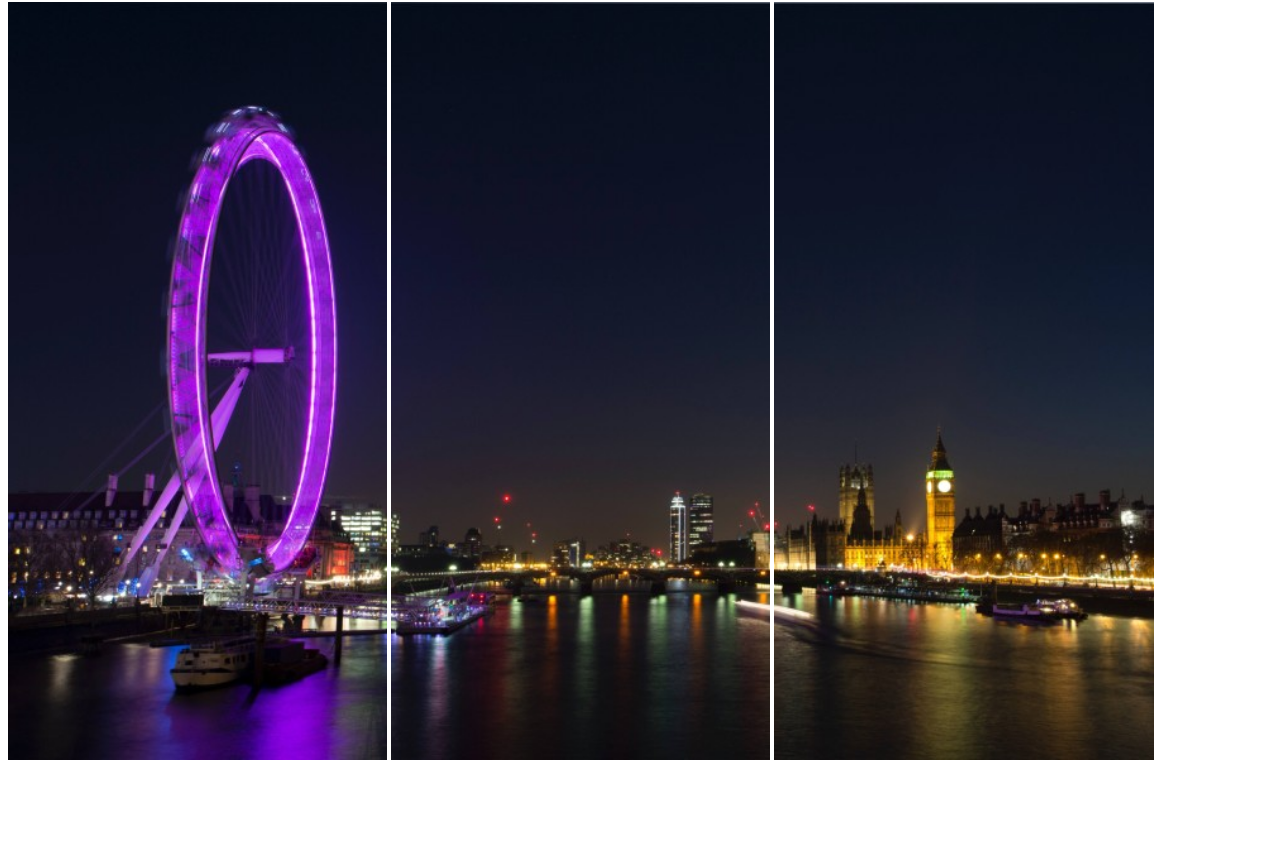
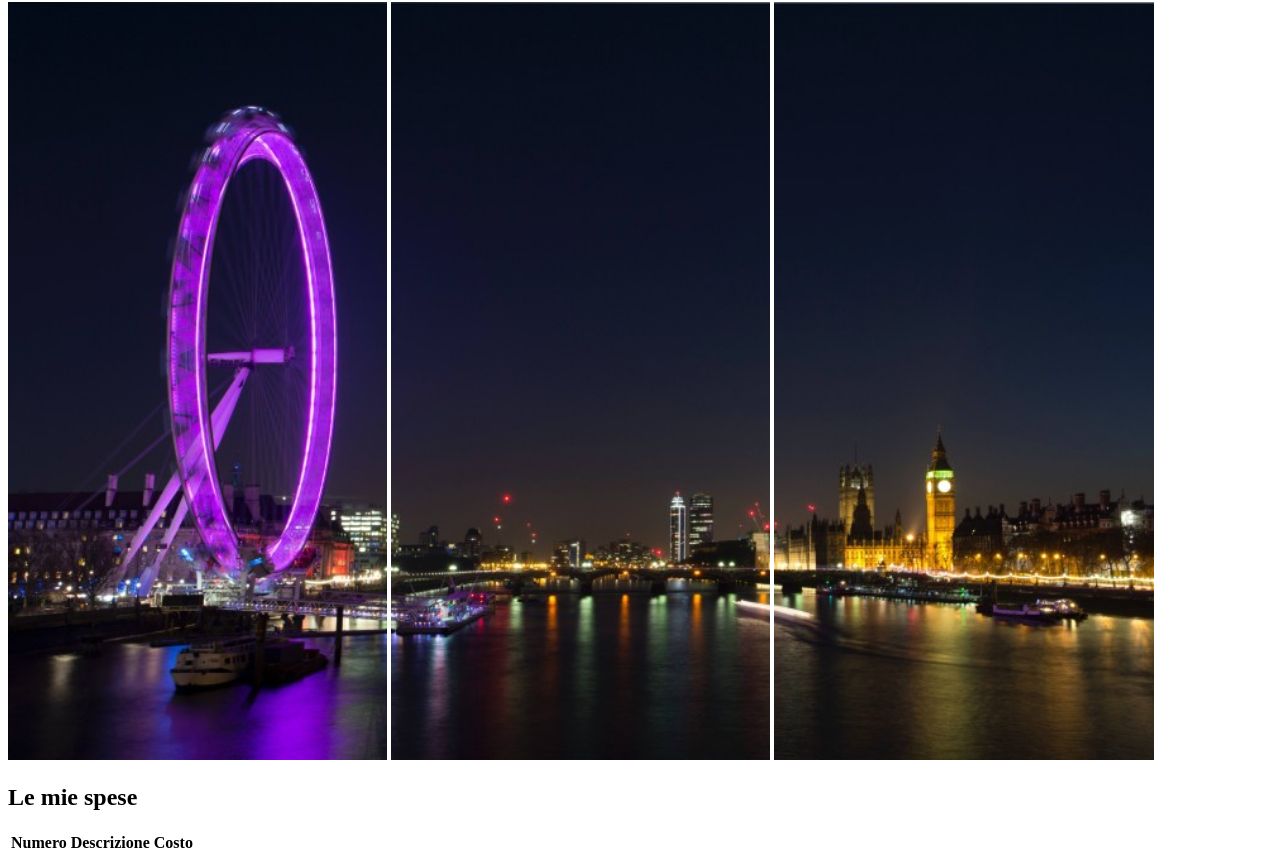
Before and after one commit to GiuliaRosignoli/html-london-trip, a website: page index.html in a window 1280 px wide. Shown: the part 78-941 px from the top of the page. Before the commit the page ends 850 px from the top, so only its background shows below. Drawn offline with Linux system fonts and the light colour scheme.

Commit message:
Inserimento immagini e table

```diff
--- a/index.html
+++ b/index.html
@@ -8,12 +8,28 @@
   </head>
   <body>
     <header>
-      <h1>Il mio viaggio a Londra</h1>
+      <div><h1>Il mio viaggio a Londra</h1></div>
     </header>
     <section>
       <img src="img/one.jpg" alt="image first half" style="width: 30%;" />
       <img src="img/two.jpg" alt="image second half" style="width: 30%;" />
       <img src="img/three.jpg" alt="image third half" style="width: 30%;" />
     </section>
+    <main>
+      <div><h2>Le mie spese</h2></div>
+      <table>
+        <tr>
+          <th>
+            Numero
+          </th>
+          <th>
+            Descrizione
+          </th>
+          <th>
+            Costo
+          </th>
+        </tr>
+      </table>
+    </main>
   </body>
 </html>
```
